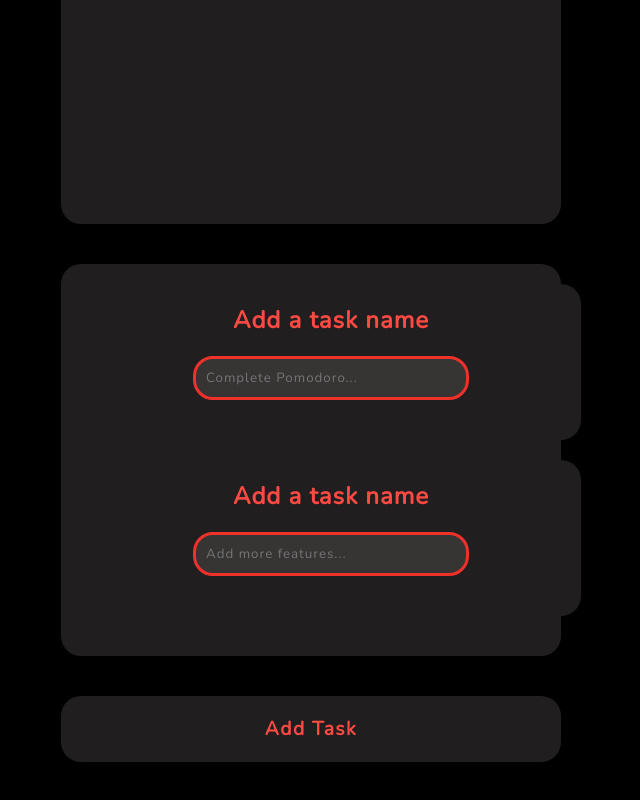
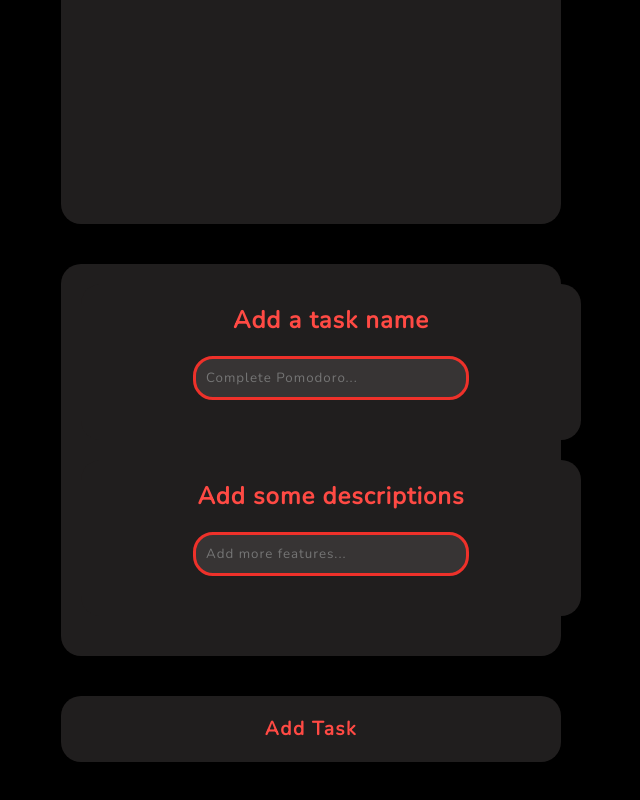
Before and after one commit to khanhngn-dev/PomodoroPWA, a React (Create React App) app: page / in a window 1280 px wide. Shown: the part 596-1396 px from the top of the page, without its empty margins (329-969 px from the left). Built offline with nearby package versions, Linux system fonts and the light colour scheme.

Commit message:
Added label to type Props

```diff
--- a/src/components/item-input/item-input.component.tsx
+++ b/src/components/item-input/item-input.component.tsx
@@ -3,11 +3,15 @@ import { useSelector } from 'react-redux';
 import { selectTimerMode } from '../../store/timer/timer.selectors';
 import { ItemInputContainer, ItemInputLabel, ItemInputWithLabel } from './item-input.styles';
 
-const ItemInput: FC<InputHTMLAttributes<HTMLInputElement>> = ({ ...others }) => {
+type ItemInputProps = {
+	label: string;
+} & InputHTMLAttributes<HTMLInputElement>;
+
+const ItemInput: FC<ItemInputProps> = ({ label, ...others }) => {
 	const timerMode = useSelector(selectTimerMode);
 	return (
 		<ItemInputWithLabel>
-			<ItemInputLabel className={`${timerMode ? 'break' : 'work'}`}>Add a task name</ItemInputLabel>
+			<ItemInputLabel className={`${timerMode ? 'break' : 'work'}`}>{label}</ItemInputLabel>
 			<ItemInputContainer
 				className={`${timerMode ? 'break' : 'work'}`}
 				type='text'
```
